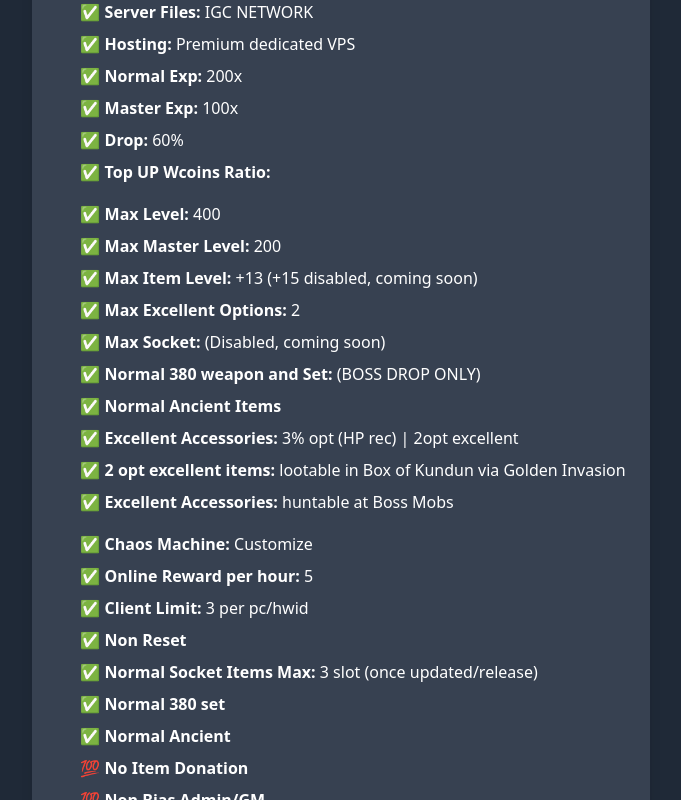
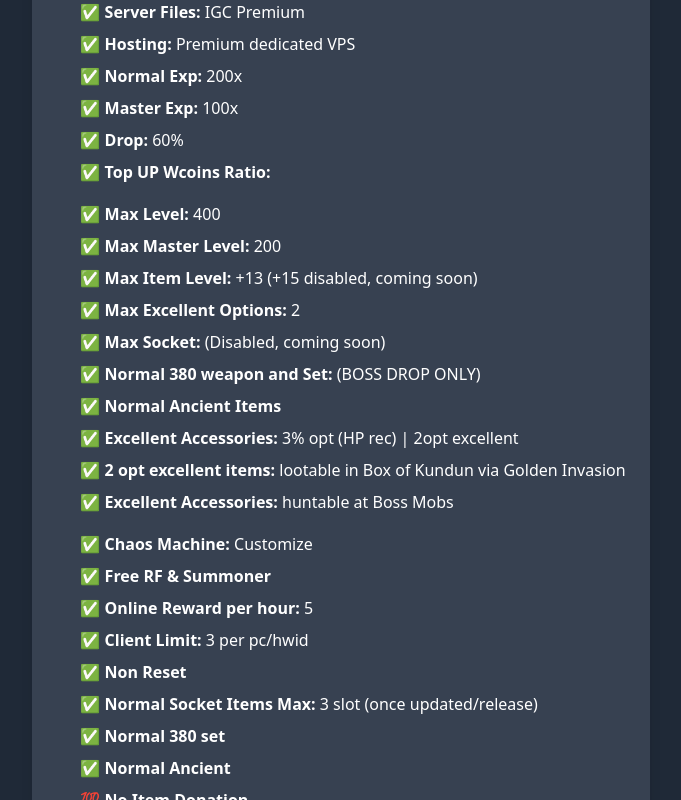
Before and after one commit to kovacevicemir/MuOnline-website, a React (Create React App) app in the folder website/: page / in a window 1280 px wide. Shown: the part 2740-3540 px from the top of the page, without its empty margins (299-980 px from the left). Built offline with nearby package versions, Linux system fonts and the light colour scheme; no server answers; the HTML template or start-up script is replaced by a standard one.

Commit message:
update srv info

```diff
--- a/website/src/App.js
+++ b/website/src/App.js
@@ -669,7 +669,7 @@
                       ✅ <strong>Version:</strong> Season 6 Episode 3
                     </li>
                     <li>
-                      ✅ <strong>Server Files:</strong> IGC NETWORK
+                      ✅ <strong>Server Files:</strong> IGC Premium
                     </li>
                     <li>
                       ✅ <strong>Hosting:</strong> Premium dedicated VPS
@@ -725,6 +725,9 @@
                     <hr class="border-t-2 border-gray-700" />
                     <li>
                       ✅ <strong>Chaos Machine:</strong> Customize
+                    </li>
+                    <li>
+                      ✅ <strong>Free RF & Summoner</strong>
                     </li>
                     <li>
                       ✅ <strong>Online Reward per hour:</strong> 5
```
